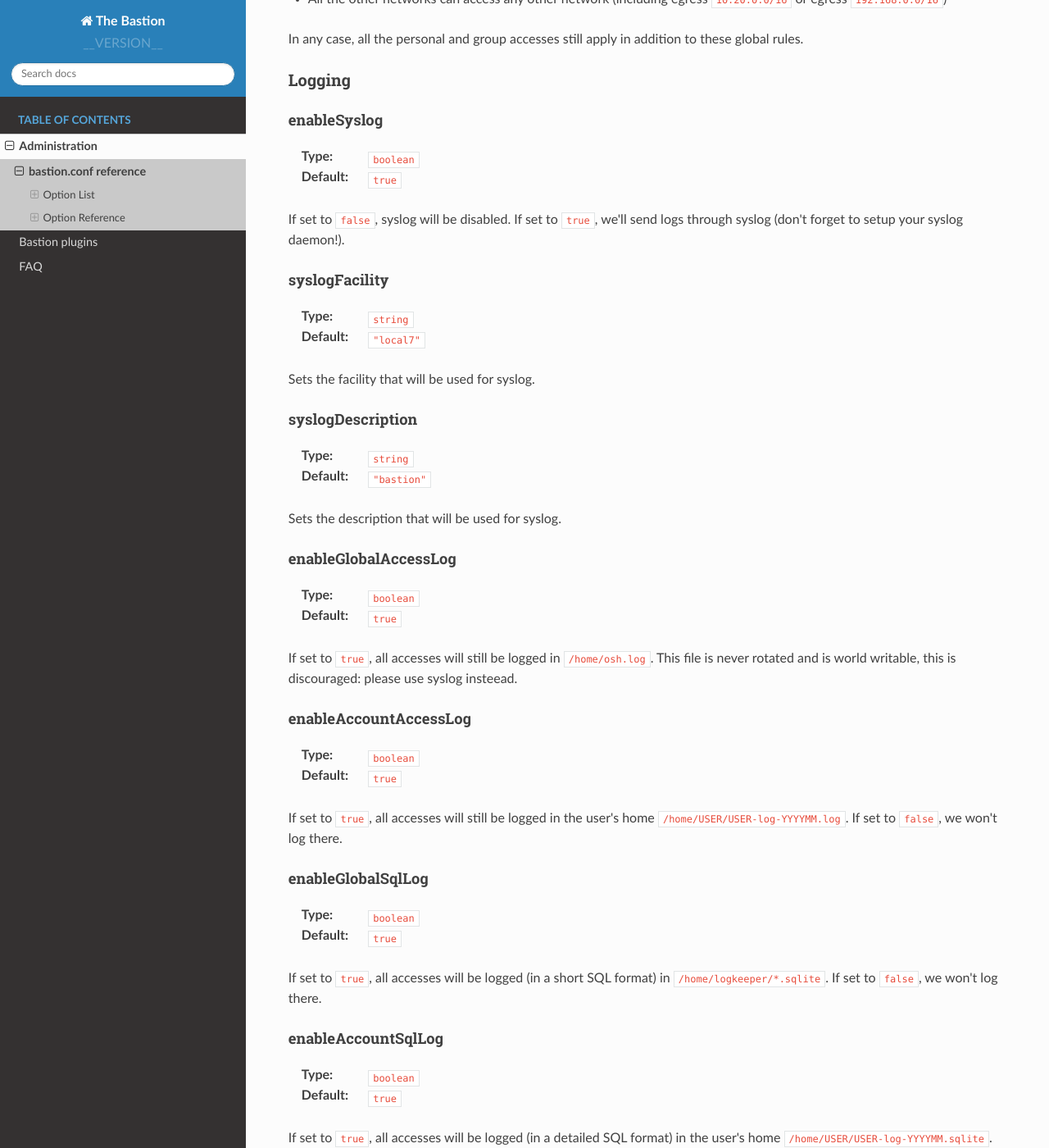
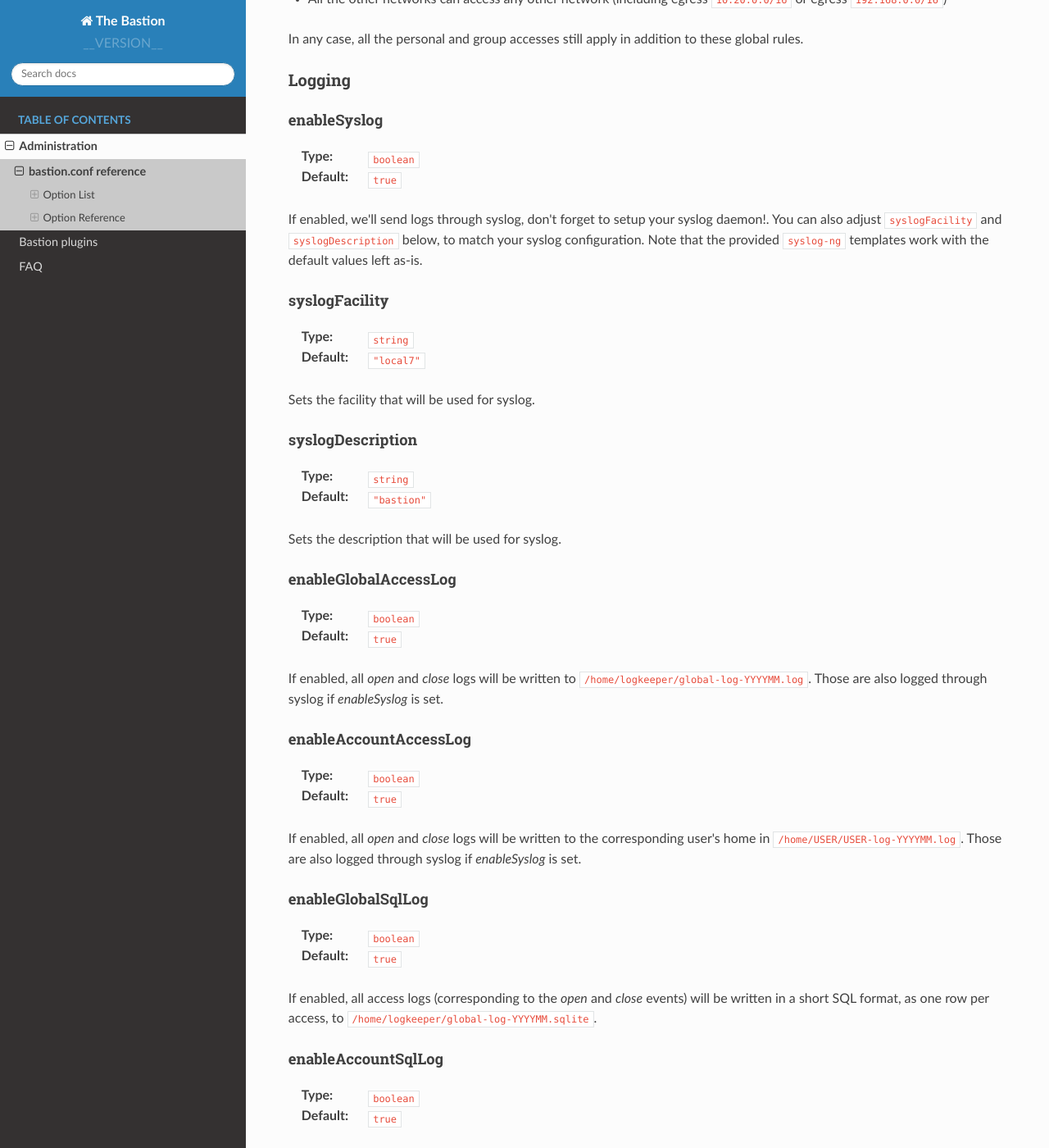
Before and after one commit to ovh/the-bastion, a Sphinx documentation site: the page built from doc/sphinx/administration/bastion_conf.rst, in a window 1280 px wide and 1400 px high, scrolled down 8470 px. Shown: the whole window at 82% size. Built offline with Sphinx 7.4.7 and the Read the Docs theme 2.0.0, drawn with Linux system fonts in a browser that asks for light colours; pages that are not in the unit, such as notebooks, are missing from menus; some of the changed text lies outside the part shown.

Commit message:
feat: revamp logs
All connections and plugin executions emit two logs, an 'open' and
a 'close' log. We now add all the details of the connection to
the 'close' logs, those that were previously only available in the
corresponding 'open' log. This way, it is no longer required to
correlate both logs with their uniqid to have all the data:
the 'close' log should suffice. The 'open' log is still there if
for some reason the 'close' log can't be emitted (kill -9, system
crash, etc.), or if the 'open' and the 'close' log are several
hours, days or months appart.

An additional field "duration" has been added to the 'close' logs,
this represents the number of seconds (with millisecond precision)
the connection lasted.

Two new fields "globalsql" and "accountsql" have been added to the
'open'-type logs. These will contain either "ok" if we successfully
logged to the corresponding log database, "no" if it is disabled,
or "error $aDetailedMessage" if we got an error trying to insert
the row. The 'close'-type log also has the new "accountsql_close"
field, but misses the "globalsql_close" field as we never update
the global database on this event. On the 'close' log, we can also
have the value "missing", indicating that we couldn't update the
access log row in the database, as the corresponding 'open' log
couldn't insert it.

The "ttyrecsize" log field for the 'close'-type logs has been removed,
as it was never completely implemented, and contains bogus data if
ttyrec log rotation occurs. It has also been removed from the sqlite
log databases.

The 'open' and 'close' events are now pushed to our own log files,
in addition to syslog, if logging to those files is enabled (see
``enableGlobalAccesssLog`` and ``enableAccountAccessLog``), previously
the 'close' events were only pushed to syslog.

The /home/osh.log is no longer used for ``enableGlobalAccessLog``, the
global log is instead written to /home/logkeeper/global-log-YYYYMM.log.

The global sql file, enabled with ``enableGlobalSqlLog``, is now
split by year-month instead of by year, to
/home/logkeeper/global-log-YYYYMM.sqlite.

```diff
--- a/doc/sphinx/administration/bastion_conf.rst
+++ b/doc/sphinx/administration/bastion_conf.rst
@@ -418,7 +418,7 @@ enableSyslog
 
 :Default: ``true``
 
-If set to ``false``, syslog will be disabled. If set to ``true``, we'll send logs through syslog (don't forget to setup your syslog daemon!).
+If enabled, we'll send logs through syslog, don't forget to setup your syslog daemon!. You can also adjust ``syslogFacility`` and ``syslogDescription`` below, to match your syslog configuration. Note that the provided ``syslog-ng`` templates work with the default values left as-is.
 
 .. _bastion_conf_syslogFacility:
 
@@ -451,7 +451,7 @@ enableGlobalAccessLog
 
 :Default: ``true``
 
-If set to ``true``, all accesses will still be logged in ``/home/osh.log``. This file is never rotated and is world writable, this is discouraged: please use syslog insteead.
+If enabled, all *open* and *close* logs will be written to ``/home/logkeeper/global-log-YYYYMM.log``. Those are also logged through syslog if *enableSyslog* is set.
 
 .. _bastion_conf_enableAccountAccessLog:
 
@@ -462,7 +462,7 @@ enableAccountAccessLog
 
 :Default: ``true``
 
-If set to ``true``, all accesses will still be logged in the user's home ``/home/USER/USER-log-YYYYMM.log``. If set to ``false``, we won't log there.
+If enabled, all *open* and *close* logs will be written to the corresponding user's home in ``/home/USER/USER-log-YYYYMM.log``. Those are also logged through syslog if *enableSyslog* is set.
 
 .. _bastion_conf_enableGlobalSqlLog:
 
@@ -473,7 +473,7 @@ enableGlobalSqlLog
 
 :Default: ``true``
 
-If set to ``true``, all accesses will be logged (in a short SQL format) in ``/home/logkeeper/*.sqlite``. If set to ``false``, we won't log there.
+If enabled, all access logs (corresponding to the *open* and *close* events) will be written in a short SQL format, as one row per access, to ``/home/logkeeper/global-log-YYYYMM.sqlite``.
 
 .. _bastion_conf_enableAccountSqlLog:
 
@@ -484,7 +484,7 @@ enableAccountSqlLog
 
 :Default: ``true``
 
-If set to ``true``, all accesses will be logged (in a detailed SQL format) in the user's home ``/home/USER/USER-log-YYYYMM.sqlite``. Otherwise, we won't log there.
+If enabled, all access logs (corresponding to the *open* and *close* events) will be written in a detailed SQL format, as one row per access, in the corresponding user's home to ``/home/USER/USER-log-YYYYMM.sqlite``. If you want to use ``selfListSessions`` and/or ``selfPlaySession``, this is required.
 
 .. _bastion_conf_ttyrecFilenameFormat:
 
```
Also changed, not shown: 8 other files.
